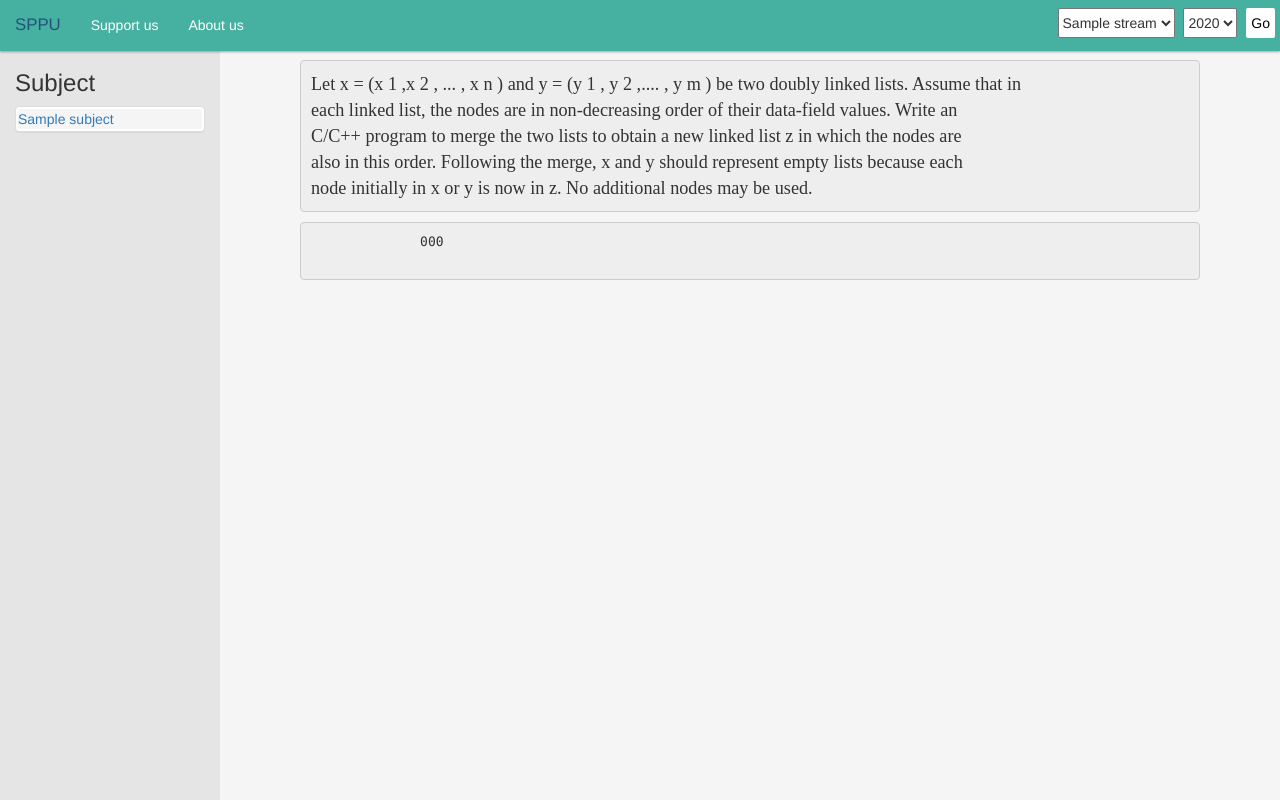
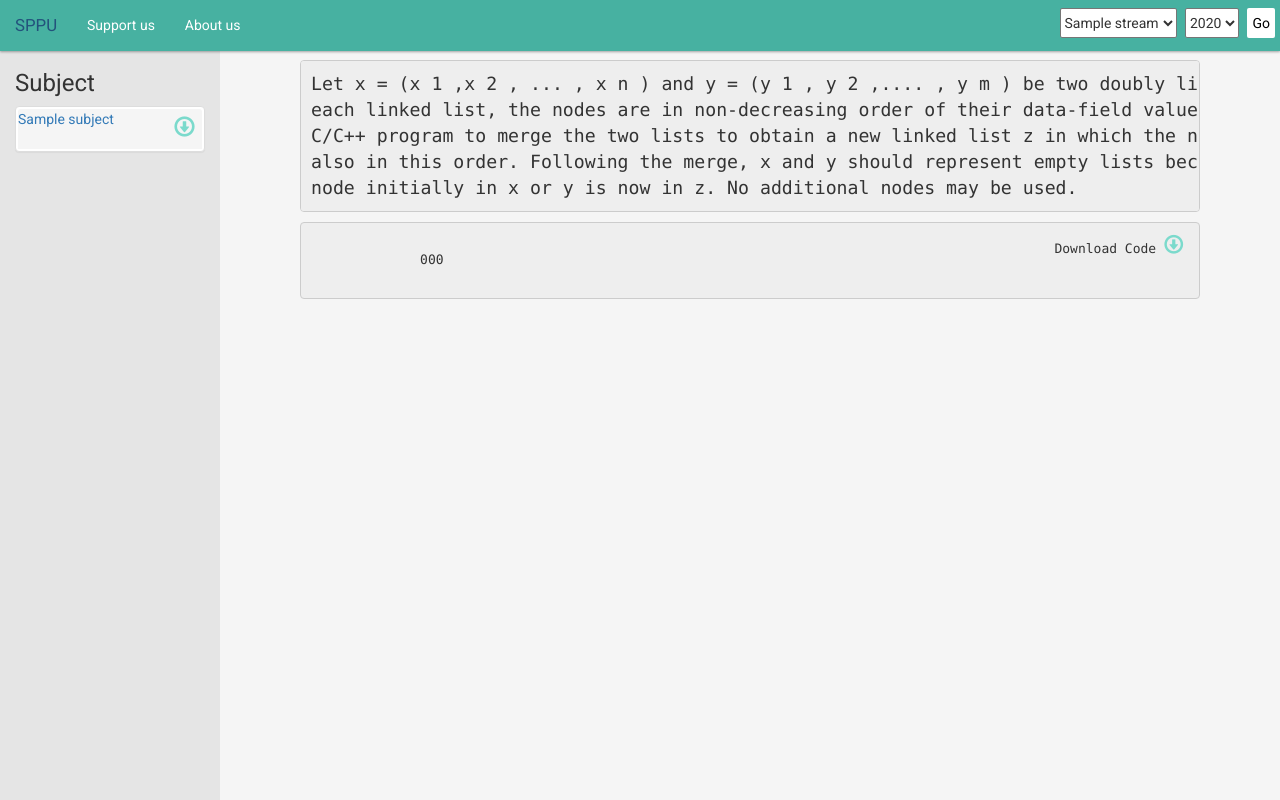
Before and after one commit to r-sniper/SPPU_Student, a Django app: template practicals/templates/practicals/subject.html in a window 1280 px wide. Run offline with Django 3.2, Linux system fonts and the light colour scheme; data comes from the database, SQL or seed files in the repository; the template is opened without the code that fills it: values that come from a table or form of the project are taken from there, most other values are stand-ins (such as "Sample title", 1, 10 or a date in 2020); some libraries are stand-ins or nearby versions.

Commit message:
Download buttons added

```diff
--- a/practicals/static/practicals/code_style.css
+++ b/practicals/static/practicals/code_style.css
@@ -31,7 +31,6 @@ body {
     padding: 10px;
     margin-bottom: 1px;
     font-size: 1.3em;
-    font-family: helvetica sans-serif;
     color: #333333;
 }
 
--- a/practicals/templates/practicals/subject.html
+++ b/practicals/templates/practicals/subject.html
@@ -8,6 +8,7 @@
     {% load static %}
     <link rel="stylesheet" href="https://maxcdn.bootstrapcdn.com/bootstrap/3.3.7/css/bootstrap.min.css"
           integrity="sha384-BVYiiSIFeK1dGmJRAkycuHAHRg32OmUcww7on3RYdg4Va+PmSTsz/K68vbdEjh4u" crossorigin="anonymous">
+    <link href="https://fonts.googleapis.com/css?family=Roboto" rel="stylesheet">
     <link rel="stylesheet" href="{% static 'practicals/code_style.css' %}">
     <link rel="stylesheet" href="{% static 'practicals/loading.css' %}">
     <style>
@@ -18,6 +19,7 @@
         body {
             padding-top: 50px;
             background: #f5f5f5;
+            font-family: 'Roboto', sans-serif;
         }
 
         #sidebar {
@@ -139,9 +141,29 @@
             background: #e1e1e1;
         }
 
-        .panel-body{
+        .panel-body {
             padding: 5px;
         }
+
+        .glyphicon-download {
+
+            color: #7bdacc;
+            font-size: 1.5em;
+        }
+
+        .download {
+            border: none;
+            background: none;
+            outline: none;
+            position: relative;
+            left: 150px;
+            top: -35px;
+        }
+
+        .panel-default > .panel-heading {
+            height: 40px;
+        }
+
     </style>
 </head>
 <body>
@@ -195,12 +217,14 @@
                         <div class="panel panel-default">
                             <div class="panel-heading">
                                 <a data-toggle="collapse" data-parent="#accordion" href="#collapse{{ forloop.counter }}"
-                                   class="collapsed full pad">
-                                    {{ subject.subject }}
-                                </a>
+                                   class="collapsed full pad" style="">
+                                    {{ subject.subject }}</a>
+                                <button class="download"><i class="glyphicon glyphicon-download"></i></button>
                             </div>
+
                             <div id="collapse{{ forloop.counter }}" class="panel-collapse collapse">
                                 <div class="panel-body">
+
                                     {% for assignment in subject.assignment_set.all %}
                                         <input class="ass" type="button" name="{{ subject.id }} {{ assignment.id }}"
                                                value="{{ assignment.title |capfirst }}" style="width: 100%;">
@@ -228,7 +252,9 @@
             <pre id="question">{{ assignment.problem_statement }}</pre>
         </div>
         <div class='wrapper'>
-          <pre style="background-color: #eeeeee;">
+
+          <pre style="background-color: #eeeeee;"><button style="background:none; border: none;  float: right">Download Code <i
+                  class="glyphicon glyphicon-download"></i></button>
               {{ test_code|safe }}
           </pre>
         </div>
```
